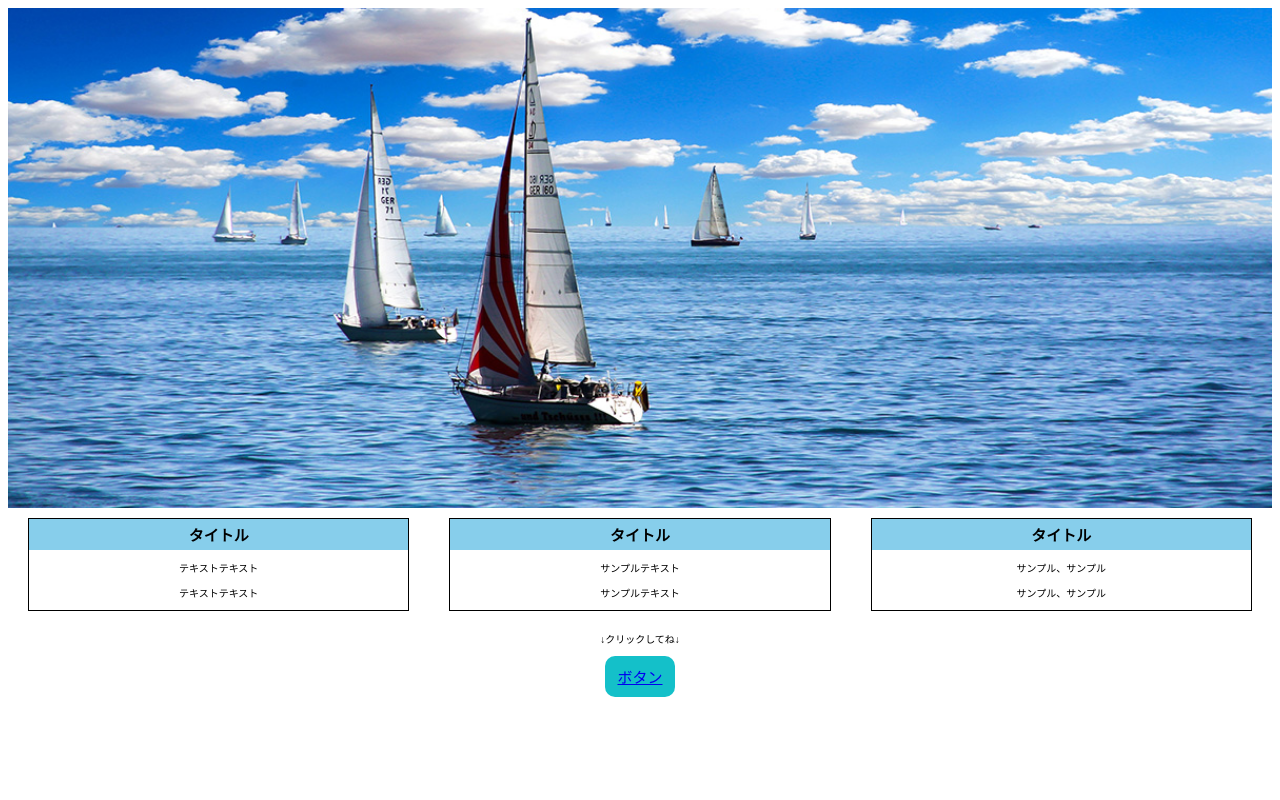
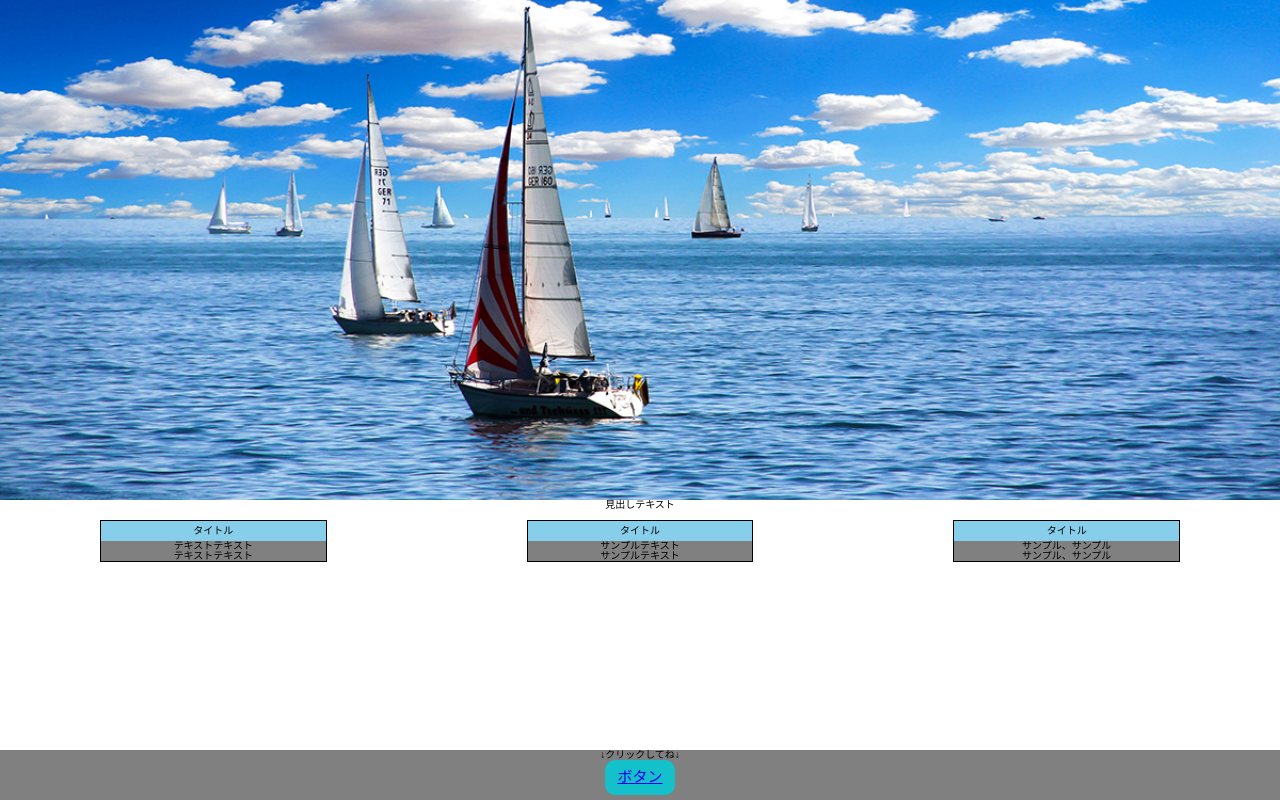
Before and after one commit to hiroyukishimodu/responsive-site, a plain HTML site: page index.html in a window 1280 px wide. Drawn offline with nearby package versions, Linux system fonts and the light colour scheme.

Commit message:
画像余白、その他修正

```diff
--- a/index.html
+++ b/index.html
@@ -3,6 +3,7 @@
     <head>
         <meta charset="utf-8">
         <meta name="viewport" content="width=device-width,initial-scae=1">
+         <link rel="stylesheet" href="https://cdnjs.cloudflare.com/ajax/libs/meyer-reset/2.0/reset.css">
         <link rel="stylesheet" href="./style.css">
         <title>レスポンシブサイトサンプル</title>
     </head>
@@ -11,7 +12,8 @@
             <div class="bgimg"></div>
         </head>
         <main>
-            <div class="box">
+            <h1 class="text-center">見出しテキスト</h1>
+            <div class="box" class="text-center">
                 <div class="box-conteinar">
                     <h2>タイトル</h2>
                     <p>テキストテキスト</p>
--- a/style.css
+++ b/style.css
@@ -2,7 +2,7 @@ html{
     font-size: 62.5%;
 }
 
-.text-center{
+.text-center {
     text-align: center;
 }
 
@@ -26,8 +26,8 @@ html{
     justify-content: space-between;
 }
 
-
 .box-conteinar{
+   background-color: gray;
    -webkit-box-sizing: border-box;
    -moz-box-sizing: border-box;
    box-sizing: border-box;
@@ -35,8 +35,9 @@ html{
    -webkit-flex: 1;
    flex: 1;
    border: 1px solid #000000;
+
    text-align: center;
-   margin: 10px 20px;
+   margin: 10px 100px;
    padding: 0;
 }
 
@@ -62,4 +63,15 @@ div.box-conteinar h2{
     .box{
         flex-direction: column;
     }
+    .bgimg{
+        height: 250px;
+    }
 }
+
+footer{
+    position:absolute;
+    width: 100%;
+    height: 50px;
+    bottom:0;
+    background-color: gray;
+}
```
